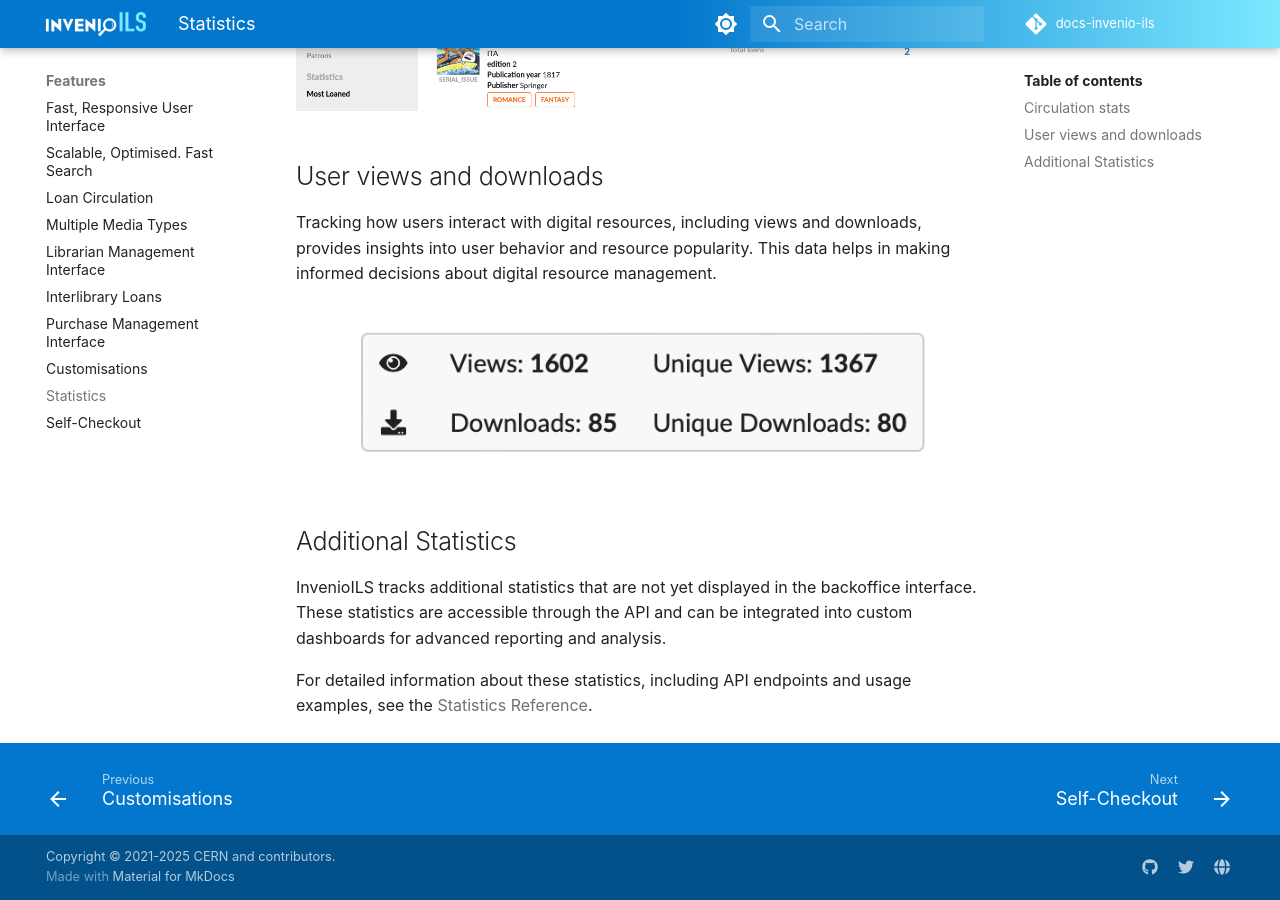
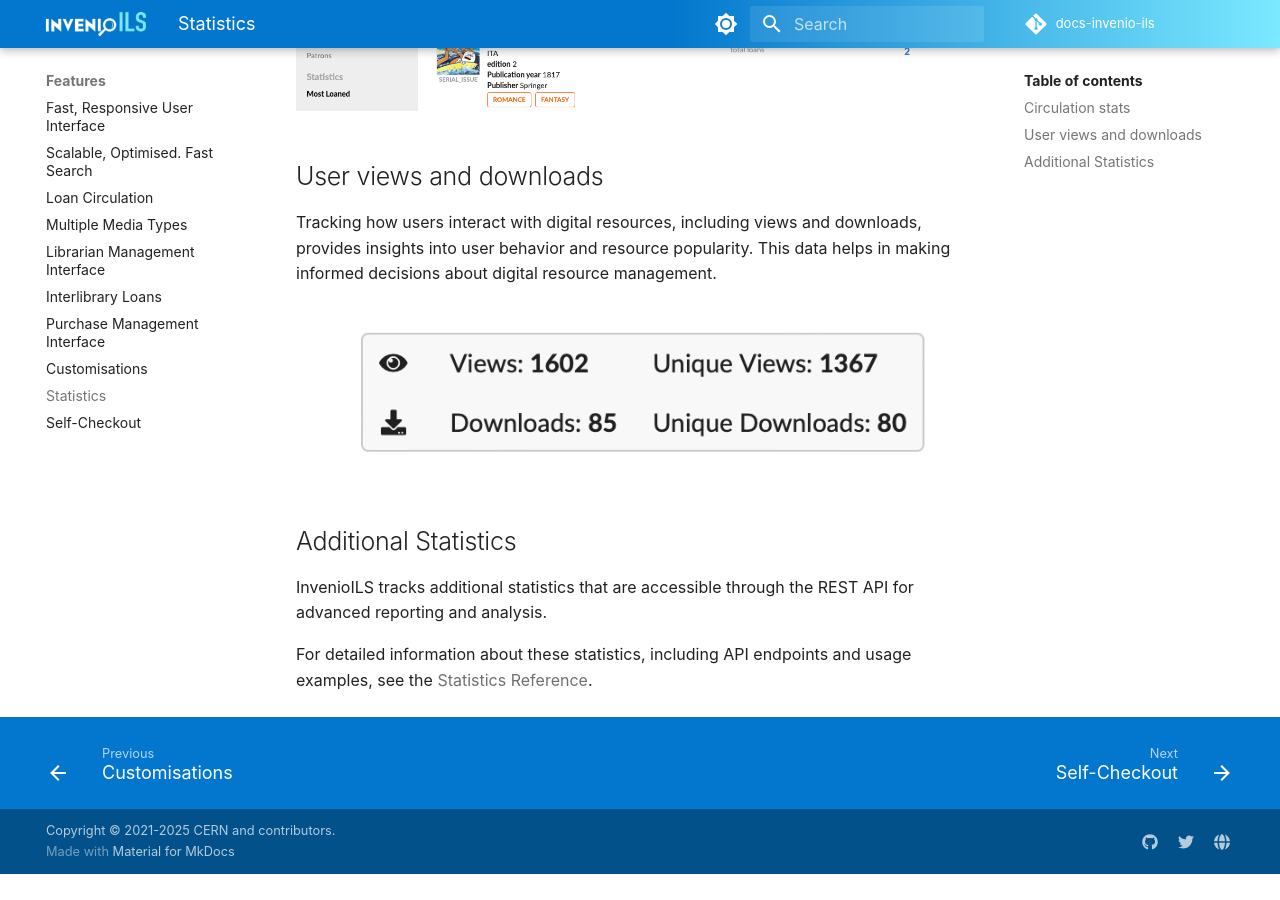
Before and after one commit to inveniosoftware/docs-invenio-ils, an MkDocs documentation site: the page built from docs/features/statistics.md, in a window 1280 px wide and 900 px high, scrolled down 823 px. Built offline with MkDocs 1.6.1 and Material for MkDocs 9.7.7, drawn with Linux system fonts in a browser that asks for light colours; comment, search, counter and statistics services are not loaded; after the commit the page ends 1697 px from its top, so only the background shows below that.

Commit message:
features: update reference to stats exposed through API
Co-authored-by: Karolina <38131488+kpsherva@users.noreply.github.com>

```diff
--- a/docs/features/statistics.md
+++ b/docs/features/statistics.md
@@ -16,6 +16,6 @@ Tracking how users interact with digital resources, including views and download
 
 ## Additional Statistics
 
-InvenioILS tracks additional statistics that are not yet displayed in the backoffice interface. These statistics are accessible through the API and can be integrated into custom dashboards for advanced reporting and analysis.
+InvenioILS tracks additional statistics that are accessible through the REST API for advanced reporting and analysis.
 
 For detailed information about these statistics, including API endpoints and usage examples, see the [Statistics Reference](../reference/stats/index.md).
```
